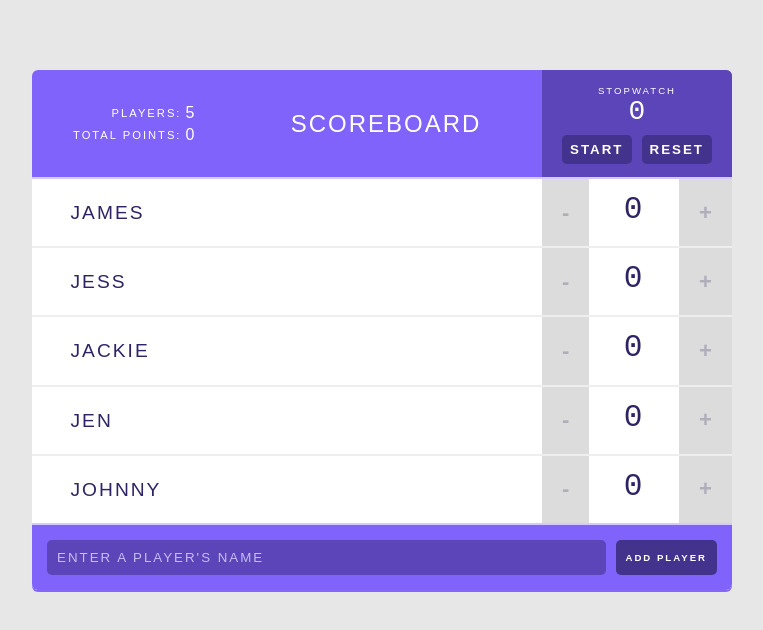
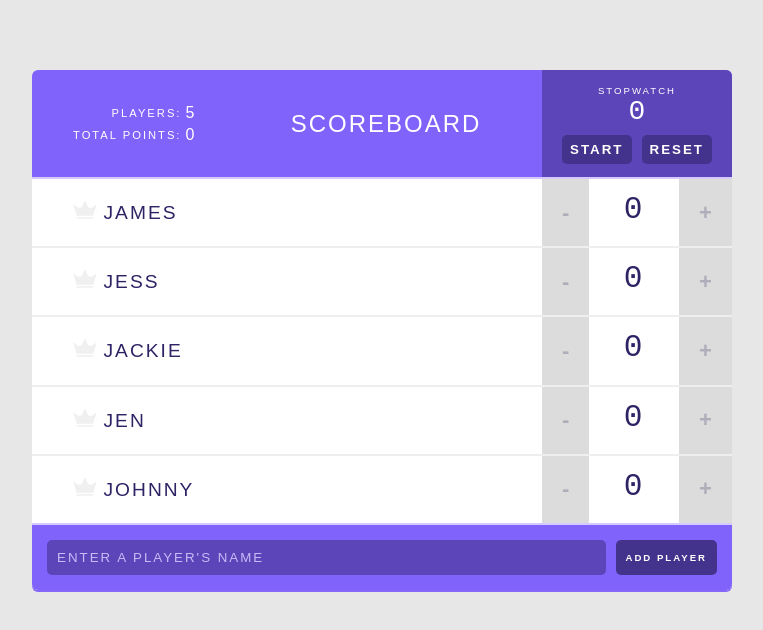
Before and after one commit to yyamakawa41/ScoreboardProjectReact, a React (Create React App) app: page / in a window 1280 px wide. Shown: the top 630 px of the page, without its empty margins (258-1021 px from the left). Built offline with nearby package versions, Linux system fonts and the light colour scheme.

Commit message:
Adding a Highestscore Icon
Added Icon.js to create and icon to indicate who had the highest score
at any moment.

Added additional PropTypes

```diff
--- a/src/components/App.js
+++ b/src/components/App.js
@@ -38,6 +38,15 @@
   // player id counter
   prevPlayerId = 5;
 
+  getHighScore = () => {
+    const scores = this.state.players.map( p => p.score );
+    const highScore = Math.max(...scores);
+    if (highScore) {
+      return highScore;
+    }
+    return null;
+  }
+
   handleScoreChange = (index, delta) => {
     this.setState( prevState => ({
       score: prevState.players[index].score += delta
@@ -67,7 +76,11 @@
     });
   }
 
+
   render() {
+
+    const highScore = this.getHighScore();
+
     return (
       <div className="scoreboard">
         <Header players={this.state.players} />
@@ -82,6 +95,7 @@
             index={index}
             changeScore={this.handleScoreChange}
             removePlayer={this.handleRemovePlayer}
+            isHighScore={ highScore === player.score}
           />
         )}
 
--- /dev/null
+++ b/src/components/Icon.js
@@ -0,0 +1,17 @@
+import React from 'react';
+import PropTypes from 'prop-types';
+
+const Icon = (props) => {
+  return (
+      <svg viewBox="0 0 44 35" className={ props.isHighScore ? "is-high-score" : null }>
+        <path d="M26.7616 10.6207L21.8192 0L16.9973 10.5603C15.3699 14.1207 10.9096 15.2672 7.77534 12.9741L0 7.24138L6.56986 28.8448H37.0685L43.5781 7.72414L35.7425 13.0948C32.6685 15.2672 28.3288 14.0603 26.7616 10.6207Z" transform="translate(0 0.301727)"/>
+        <rect width="30.4986" height="3.07759" transform="translate(6.56987 31.5603)"/>
+      </svg>
+  );
+}
+
+Icon.propTypes = {
+  isHighScore: PropTypes.bool
+}
+
+export default Icon;
--- a/src/components/Player.js
+++ b/src/components/Player.js
@@ -1,6 +1,7 @@
 import React, { PureComponent} from 'react';
 import PropTypes from 'prop-types';
 import Counter from './Counter';
+import Icon from './Icon';
 
 class Player extends PureComponent {
 
@@ -10,7 +11,8 @@
     name: PropTypes.string.isRequired,
     score: PropTypes.number.isRequired,
     id: PropTypes.number,
-    index: PropTypes.number
+    index: PropTypes.number,
+    isHighScore: PropTypes.bool
   };
 
   render () {
@@ -22,10 +24,12 @@
       removePlayer,
       changeScore
     } = this.props;
+
     return (
       <div className="player">
         <span className="player-name">
           <button className="remove-player" onClick={() => removePlayer(id)}>✖</button>
+          <Icon isHighScore={this.props.isHighScore} />
           { name }
         </span>
 
```
